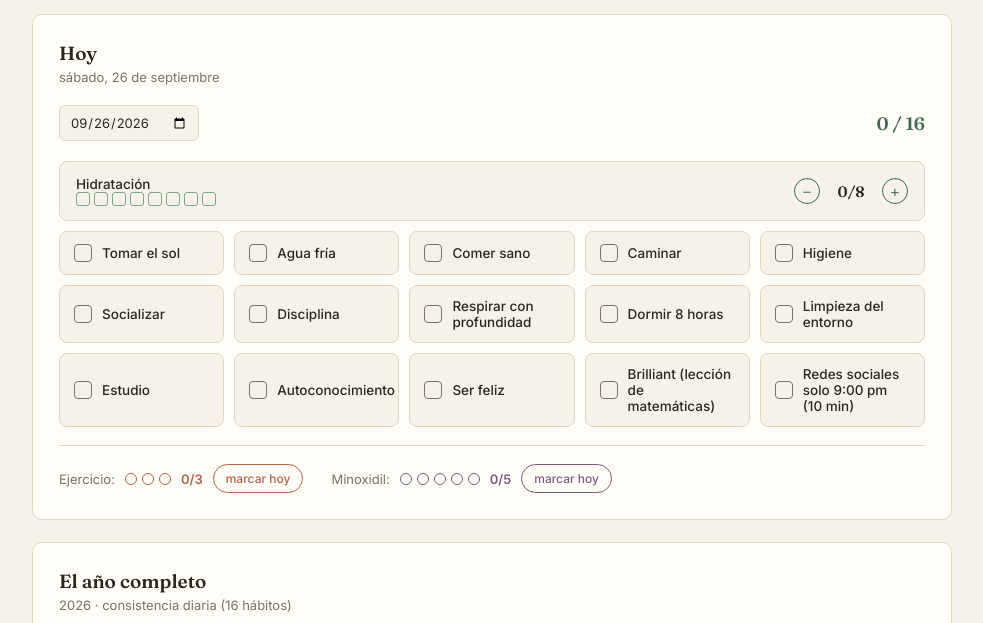
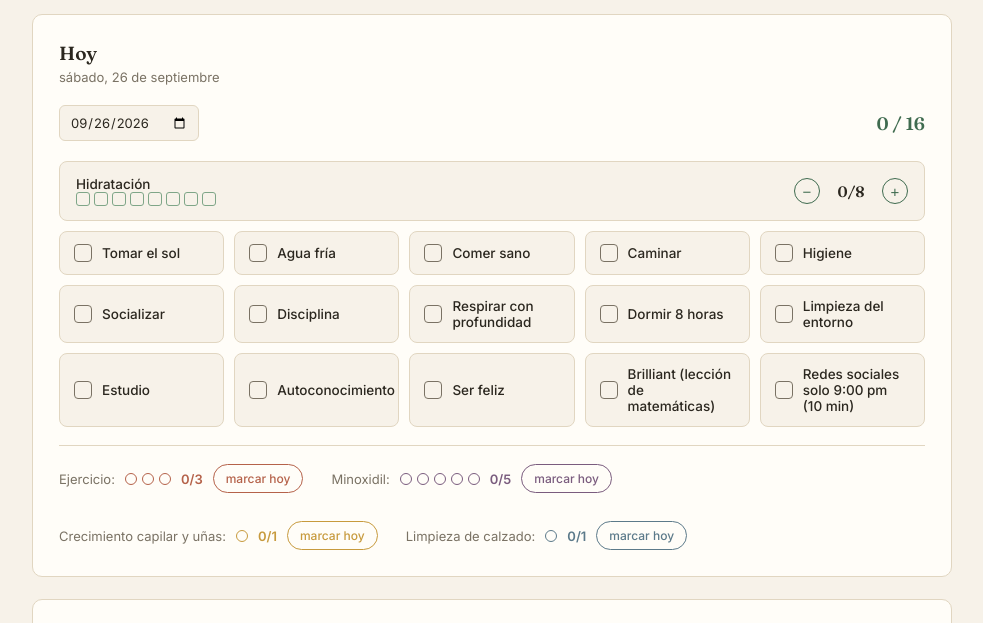
Before and after one commit to rodrigozamorapiano/habitos-, a plain HTML site: page index.html in a window 1280 px wide. Shown: the part 118-741 px from the top of the page, without its empty margins (148-1131 px from the left). Drawn offline with Linux system fonts and the light colour scheme.

Commit message:
Add files via upload

```diff
--- a/index.html
+++ b/index.html
@@ -19,6 +19,8 @@
     --forest-dim: #7FA688;
     --clay:       #B5624A;
     --plum:       #7A5C7E;
+    --ochre:      #C79A3D;
+    --slate:      #5C7A8A;
     --line:       #E1D6C1;
     --white:      #FFFDF8;
   }
@@ -197,6 +199,12 @@
   .weekly-goal.minoxidil .dot{ border: 1.5px solid var(--plum); }
   .weekly-goal.minoxidil .dot.on{ background: var(--plum); }
   .weekly-goal.minoxidil b{ color: var(--plum); font-weight: 600; }
+  .weekly-goal.crecimiento .dot{ border: 1.5px solid var(--ochre); }
+  .weekly-goal.crecimiento .dot.on{ background: var(--ochre); }
+  .weekly-goal.crecimiento b{ color: var(--ochre); font-weight: 600; }
+  .weekly-goal.calzado .dot{ border: 1.5px solid var(--slate); }
+  .weekly-goal.calzado .dot.on{ background: var(--slate); }
+  .weekly-goal.calzado b{ color: var(--slate); font-weight: 600; }
 
   .toggle-chip{
     display: inline-flex;
@@ -212,6 +220,10 @@
   .weekly-goal.ejercicio .toggle-chip.active{ background: var(--clay); color: var(--white); }
   .weekly-goal.minoxidil .toggle-chip{ border: 1px solid var(--plum); color: var(--plum); }
   .weekly-goal.minoxidil .toggle-chip.active{ background: var(--plum); color: var(--white); }
+  .weekly-goal.crecimiento .toggle-chip{ border: 1px solid var(--ochre); color: var(--ochre); }
+  .weekly-goal.crecimiento .toggle-chip.active{ background: var(--ochre); color: var(--white); }
+  .weekly-goal.calzado .toggle-chip{ border: 1px solid var(--slate); color: var(--slate); }
+  .weekly-goal.calzado .toggle-chip.active{ background: var(--slate); color: var(--white); }
 
   /* ---- heatmap del año ---- */
   .heatmap-scroll{ overflow-x: auto; padding-bottom: 6px; }
@@ -304,6 +316,18 @@
         <b id="minoxidil-count">0/5</b>
         <span class="toggle-chip" id="minoxidil-toggle">marcar hoy</span>
       </div>
+      <div class="weekly-goal crecimiento">
+        <span>Crecimiento capilar y uñas:</span>
+        <div class="dots" id="crecimiento-dots"></div>
+        <b id="crecimiento-count">0/1</b>
+        <span class="toggle-chip" id="crecimiento-toggle">marcar hoy</span>
+      </div>
+      <div class="weekly-goal calzado">
+        <span>Limpieza de calzado:</span>
+        <div class="dots" id="calzado-dots"></div>
+        <b id="calzado-count">0/1</b>
+        <span class="toggle-chip" id="calzado-toggle">marcar hoy</span>
+      </div>
     </div>
   </div>
 
@@ -356,7 +380,9 @@
   const HYDRATION_TARGET = 8;
   const WEEKLY = [
     { key: 'ejercicio', target: 3 },
-    { key: 'minoxidil', target: 5 }
+    { key: 'minoxidil', target: 5 },
+    { key: 'crecimiento', target: 1 },
+    { key: 'calzado', target: 1 }
   ];
 
   const MESES = ['ene','feb','mar','abr','may','jun','jul','ago','sep','oct','nov','dic'];
@@ -479,6 +505,8 @@
   function renderAllWeekly(){
     renderWeekly('ejercicio', 3, 'exercise-dots', 'exercise-count', 'exercise-toggle');
     renderWeekly('minoxidil', 5, 'minoxidil-dots', 'minoxidil-count', 'minoxidil-toggle');
+    renderWeekly('crecimiento', 1, 'crecimiento-dots', 'crecimiento-count', 'crecimiento-toggle');
+    renderWeekly('calzado', 1, 'calzado-dots', 'calzado-count', 'calzado-toggle');
   }
 
   function colorForPct(pct){
@@ -587,6 +615,20 @@
     renderAllWeekly();
     renderHeatmap();
   });
+  document.getElementById('crecimiento-toggle').addEventListener('click', () => {
+    const dayObj = getDay(selectedISO);
+    dayObj.crecimiento = !dayObj.crecimiento;
+    saveDay(selectedISO, dayObj);
+    renderAllWeekly();
+    renderHeatmap();
+  });
+  document.getElementById('calzado-toggle').addEventListener('click', () => {
+    const dayObj = getDay(selectedISO);
+    dayObj.calzado = !dayObj.calzado;
+    saveDay(selectedISO, dayObj);
+    renderAllWeekly();
+    renderHeatmap();
+  });
 
   document.getElementById('input-date').addEventListener('change', (e) => {
     selectedISO = e.target.value;
```
